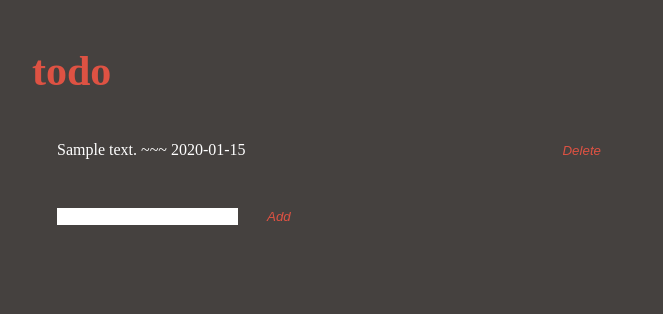
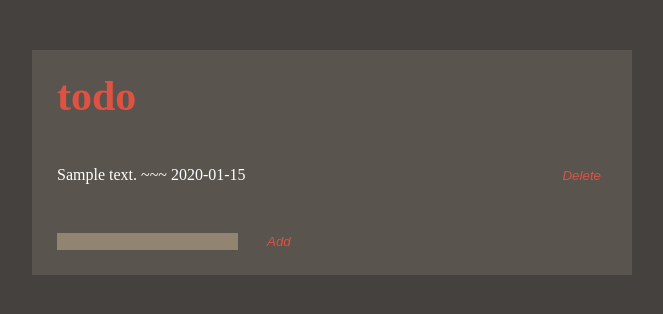
Before and after one commit to MattiWheels/Todo-Django-App, a Django app: page /todo/ in a window 1280 px wide. Shown: the top 314 px of the page, without its empty margins (18-681 px from the left). Run offline with Django 3.2, Linux system fonts and the light colour scheme; tables that the repository leaves empty hold one stand-in row (values such as "Sample post").

Commit message:
style changes and tag reorganization

```diff
--- a/mysite/static/css/style.css
+++ b/mysite/static/css/style.css
@@ -55,15 +55,14 @@ html {
 }
 
 body {
-  padding-left: 50px;
-  padding-top: 50px;
+  padding: 50px 0 0 50px;
 }
 
 h1 {
   color: #de5243;
   font-size: 42px;
   font-weight: 600;
-  padding-bottom: 25px;
+  padding: 25px 0 25px 25px;
 }
 
 li {
@@ -71,11 +70,16 @@ li {
   color: #fff;
 }
 
+input[type=text] {
+  background-color: #918471;
+}
+
 .todolist {
   width: 600px;
+  background-color: #59544d;
 }
 
-.todolist input {
+.todolist li input {
   float: right;
   background-color: inherit;
   color: #de5243;
@@ -83,8 +87,7 @@ li {
 }
 
 .addform {
-  padding-top: 25px;
-  padding-left: 25px;
+  padding: 25px 0 25px 25px;
 }
 
 .addform input[type=submit] {
--- a/mysite/templates/todo.html
+++ b/mysite/templates/todo.html
@@ -5,36 +5,25 @@
     <link rel="stylesheet" href="{% static 'css/style.css' %}" type="text/css" />
   </head>
   <body>
-    <div class="header">
-      <h1>todo</<h1>
-    </div>
-  <!--
-  Style reset for list.
-  Lists all items in the todo_todoitem table from the database in the main
-  directory. Items are deleted from the db with the submit input.
-
-  The text input can be used to add items to the db. Click submit or press 'enter'
-  to addTodo.
-  -->
-
     <div class="todolist">
+      <h1>todo</h1>
       <ul>
         {% for todo in all_items %}
-          <li>{{ todo.content }} ~~~ {{ todo.time }}
+          <li>{{ todo.content }} ~~~ {{ todo.time }} <!-- List todo item content and time -->
             <form action="/deleteTodo/{{ todo.id }}/"
               style="display:inline;"
               method="post">{% csrf_token %}
-              <input type="submit" value="Delete"/>
+              <input type="submit" value="Delete"/> <!-- Delete todo item -->
             </form>
           </li>
         {% endfor %}
       </ul>
-    </div>
-    <div class="addform">
-      <form action="/addTodo/" method="post">{% csrf_token %}
-        <input type="text" name="content"/>
-        <input type="submit" value="Add"/>
-      </form>
+      <div class="addform">
+        <form action="/addTodo/" method="post">{% csrf_token %}
+          <input type="text" name="content"/>
+          <input type="submit" value="Add"/>
+        </form>
+      </div>
     </div>
   </body>
 </html>
```
